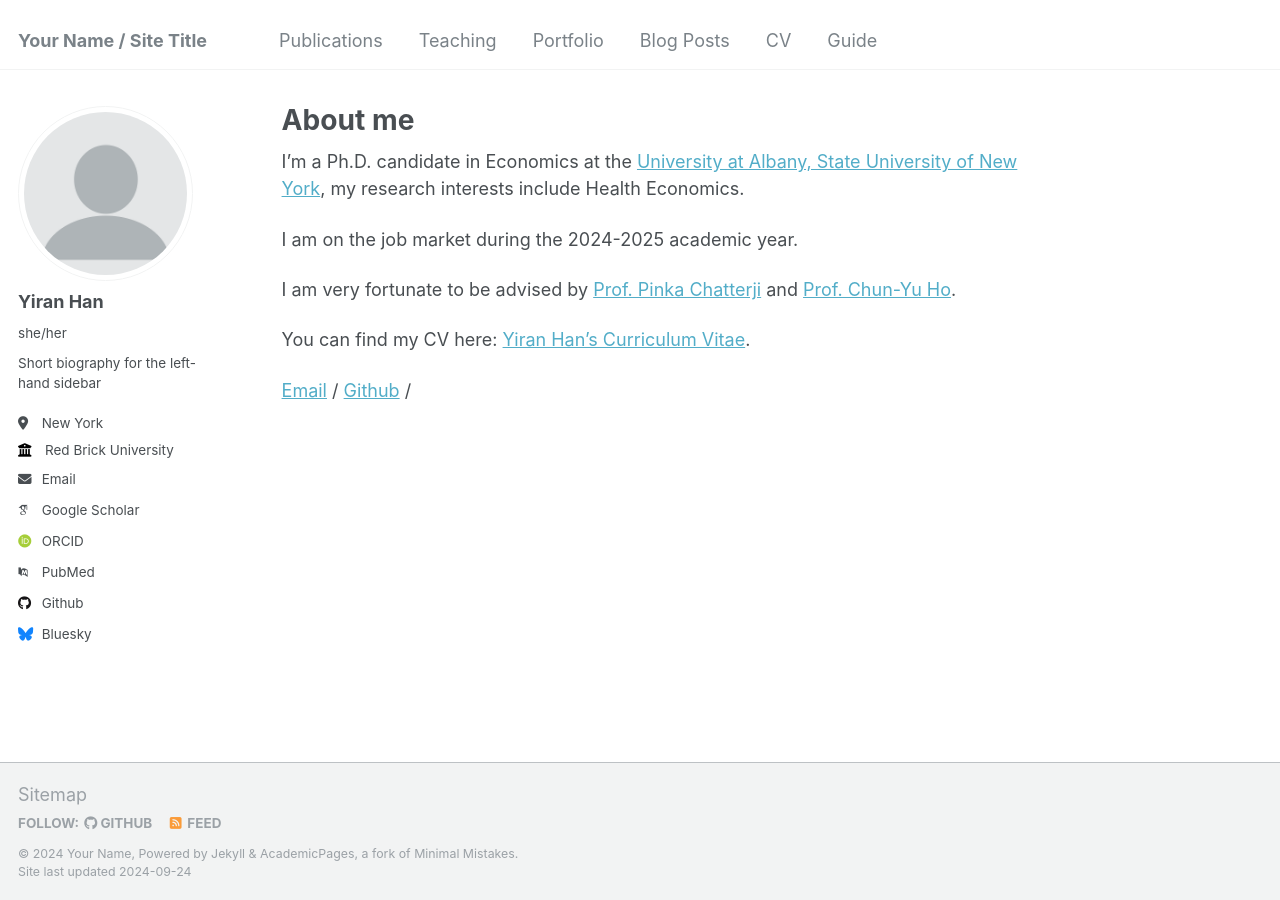
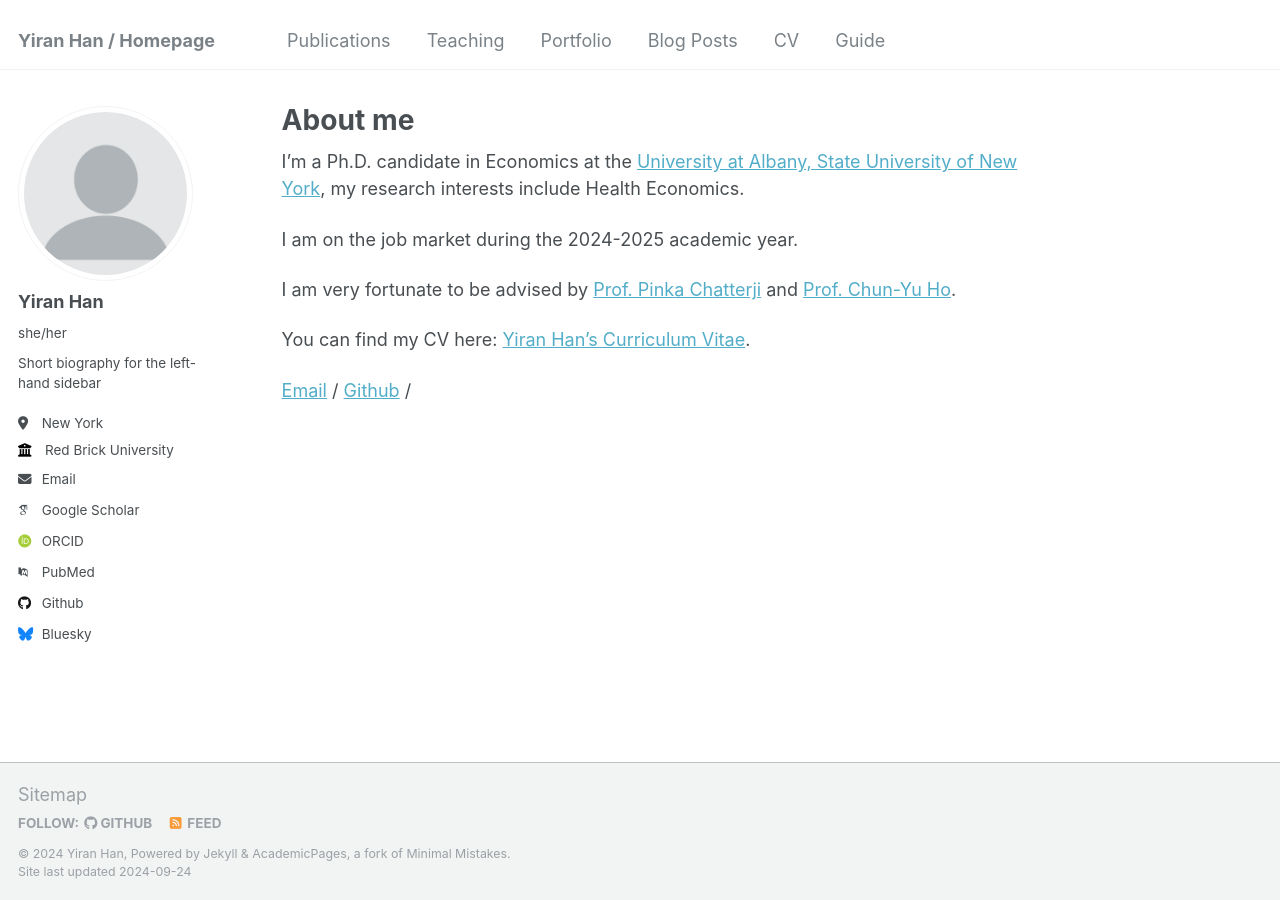
Before and after one commit to yiran-han/yiran-han.github.io, a Jekyll site: the page built from _pages/about.md, in a window 1280 px wide. Built offline with Jekyll 4.4.1, drawn with Linux system fonts in a browser that asks for light colours; some web fonts are replaced.

Commit message:
Update _config.yml

```diff
--- a/_config.yml
+++ b/_config.yml
@@ -9,13 +9,13 @@
 
 # Basic Site Settings
 locale                   : "en-US"
-title                    : "Your Name / Site Title"
+title                    : "Yiran Han / Homepage"
 title_separator          : "-"
-name                     : &name "Your Name"
-description              : &description "personal description"
-url                      : https://academicpages.github.io # the base hostname & protocol for your site e.g. "https://mmistakes.github.io"
+name                     : &name "Yiran Han"
+description              : &description "PhD in Economics"
+url                      : https://yiranhan.github.io # the base hostname & protocol for your site e.g. "https://mmistakes.github.io"
 baseurl                  : "" # the subpath of your site, e.g. "/blog"
-repository               : "academicpages/academicpages.github.io"
+repository               : "hamhammimi/yiranhan.github.io"
 
 # Site Author - The following control what appear as part of the author content on the side bar.
 #               If a field is blank the icon and link will not appear, otherwise it will be shown.
```
